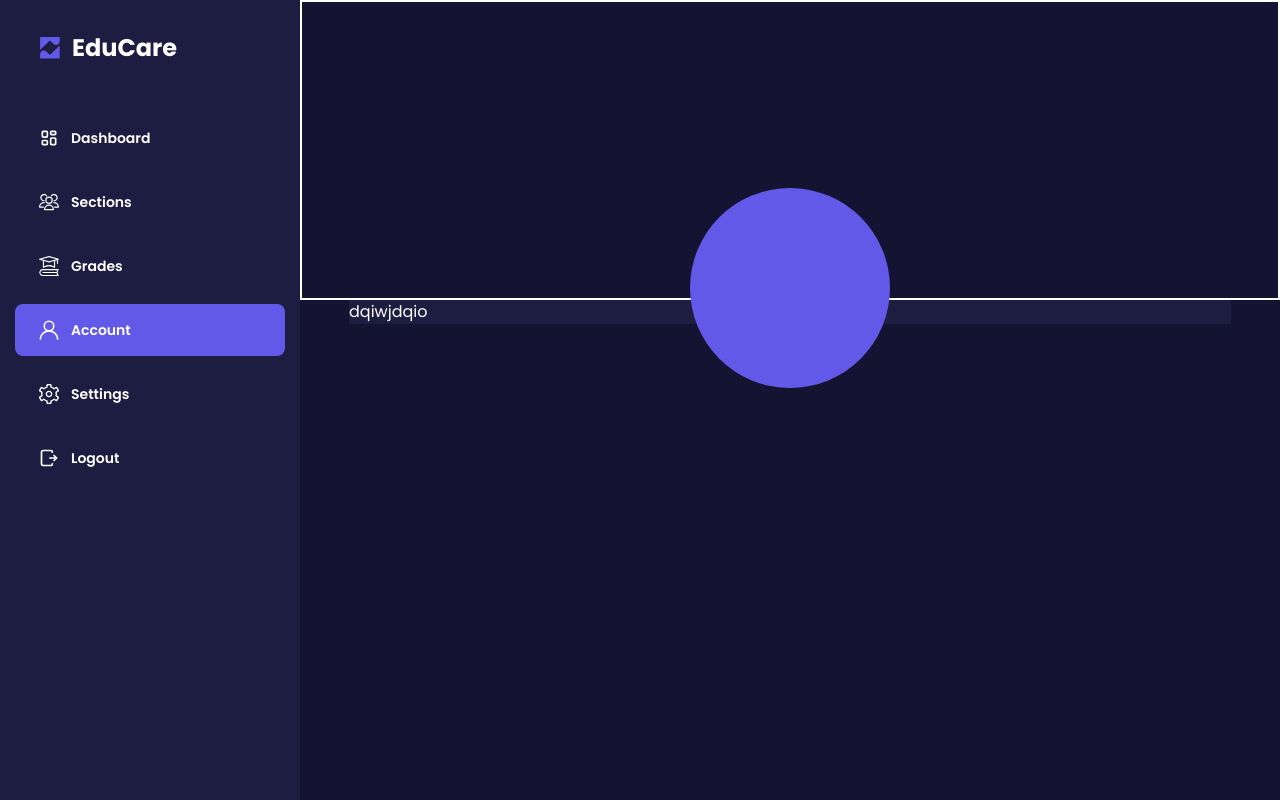
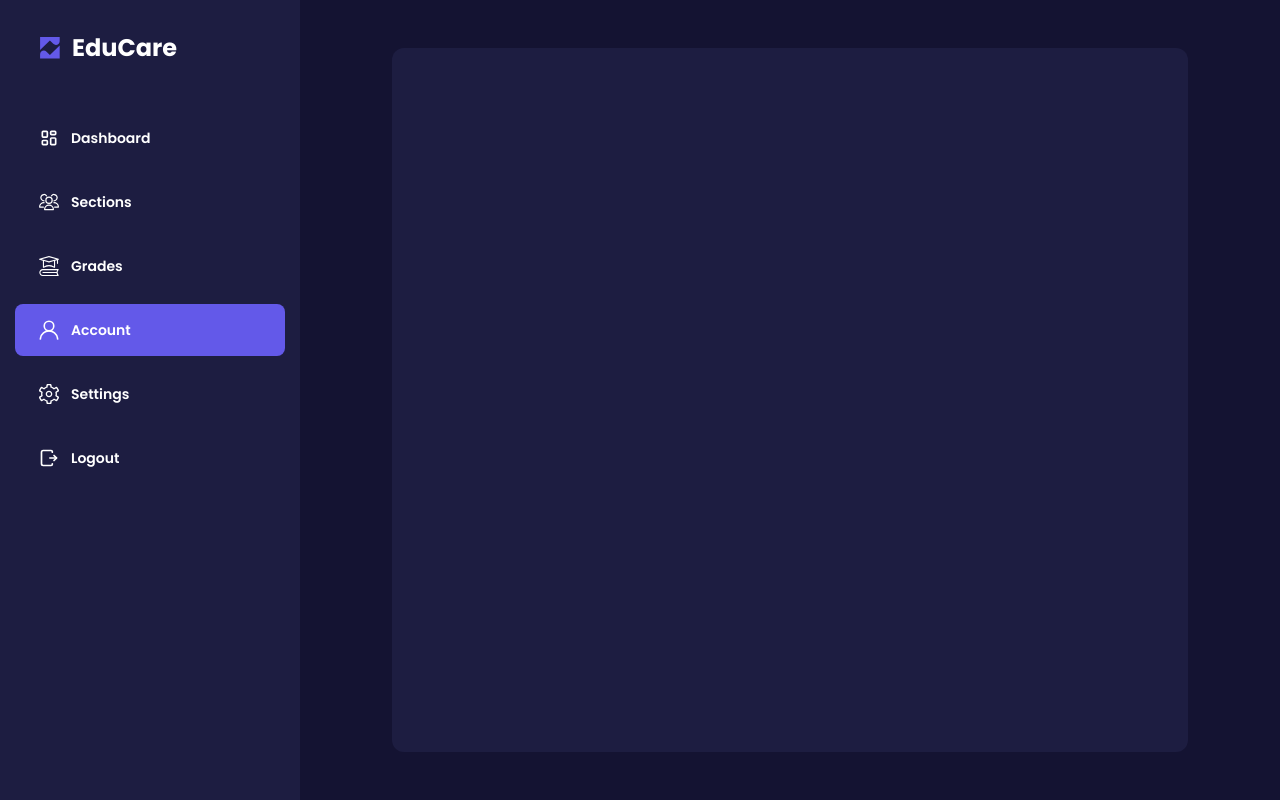
Before and after one commit to kngval/EduCare, a React (Vite) app: page /account in a window 1280 px wide. Built offline with nearby package versions, Linux system fonts and the light colour scheme; sample sign-in values are in the browser's storage.

Commit message:
structure

```diff
--- a/src/pages/Account.tsx
+++ b/src/pages/Account.tsx
@@ -1,19 +1,13 @@
 
 function Account() {
   return (
-    <div className="grow">
-      <div className="header h-[300px] w-full border-2 border-white">
+    <div className="grow flex justify-center p-12">
 
-      </div>
+    <div className="userInfo-container bg-customBlue2 rounded-xl p-4 w-[90%]">
 
-      <div className="userInfo-container relative  grid justify-items-center">
-        <div className="pfp z-0 absolute -top-28 rounded-full bg-customLightBlue w-[200px] h-[200px]"></div>
 
-        <div className="w-[90%] bg-customBlue2">
+    </div>
 
-    dqiwjdqio
-        </div>
-      </div>
     </div>
   )
 }
```
